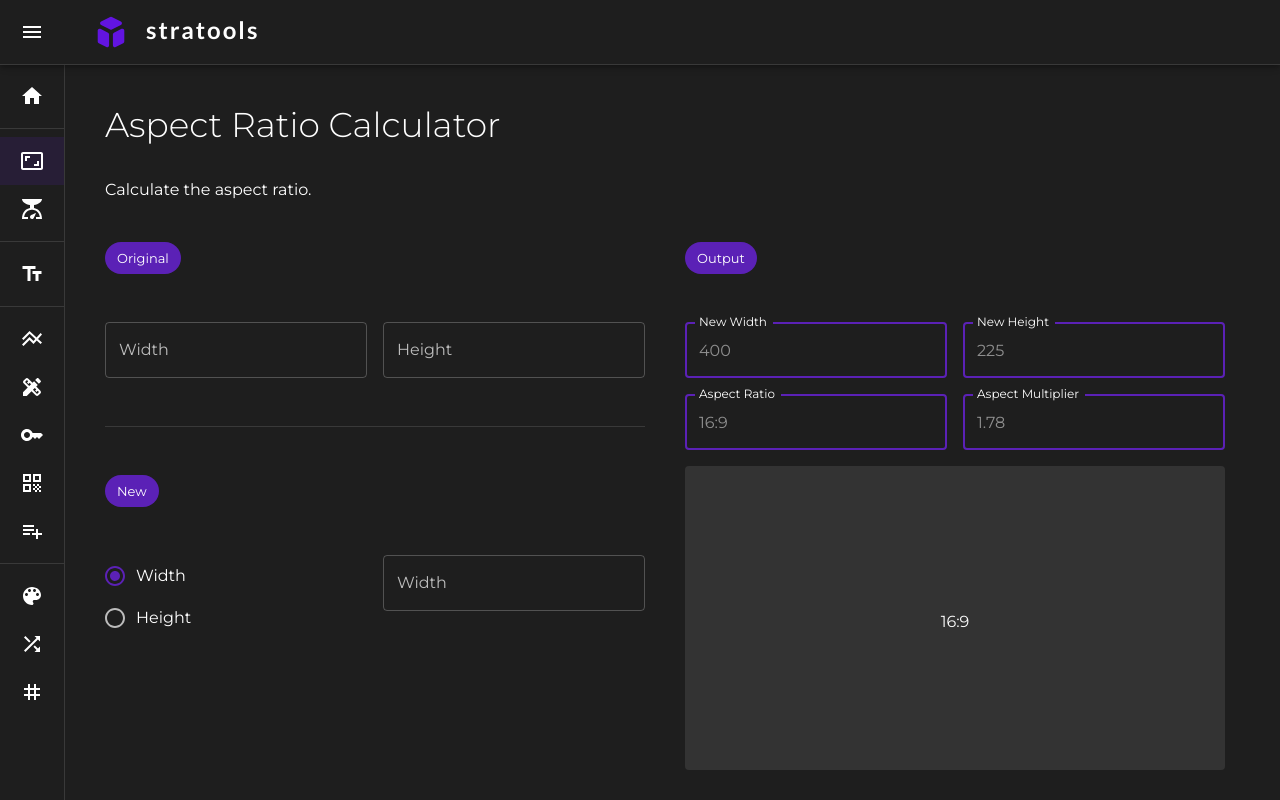
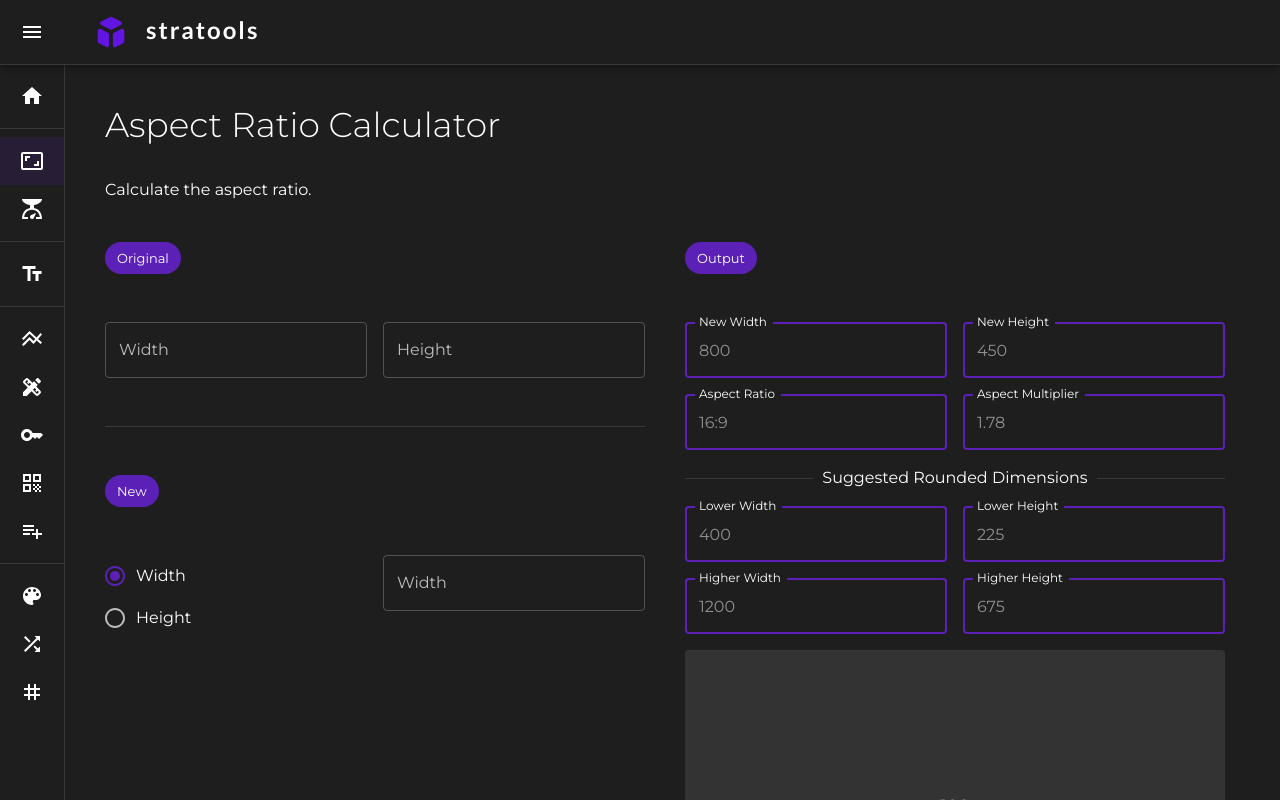
Before and after one commit to huffmanks/tools-nextjs, a Next.js app: page /calculate/aspect-ratio in a window 1280 px wide. Shown: the top 800 px of the page. Built offline with nearby package versions, Linux system fonts and the light colour scheme.

Commit message:
aspect ratio calculator: suggested rounded dimensions

```diff
--- a/constants/aspectRatio.js
+++ b/constants/aspectRatio.js
@@ -1,53 +1,77 @@
 export const initialValues = {
-    originalWidth: '',
-    originalHeight: '',
-    selectedType: 'width',
-    newSize: '',
-    newWidth: '',
-    newHeight: '',
-    aspectRatio: '',
-    aspectMultiplier: '',
-    dimensions: '',
-}
+  originalWidth: "",
+  originalHeight: "",
+  selectedType: "width",
+  newSize: "",
+  newWidth: "",
+  newHeight: "",
+  suggestedLowerWidth: "",
+  suggestedLowerHeight: "",
+  suggestedHigherWidth: "",
+  suggestedHigherHeight: "",
+  aspectRatio: "",
+  aspectMultiplier: "",
+  dimensions: "",
+};
 
 export const aspectInputs = [
   {
-        name: 'originalWidth',
-        label: 'Width',
-        placeholder: '1920',
+    name: "originalWidth",
+    label: "Width",
+    placeholder: "1920",
   },
   {
-        name: 'originalHeight',
-        label: 'Height',
-        placeholder: '1080',
+    name: "originalHeight",
+    label: "Height",
+    placeholder: "1080",
   },
   {
-        name: 'newSize',
-        label: 'Width',
-        placeholder: '500',
+    name: "newSize",
+    label: "Width",
+    placeholder: "500",
     isDynamic: true,
   },
-]
+];
 
 export const aspectOutput = [
   {
-        name: 'newWidth',
-        label: 'New Width',
-        placeholder: '400',
+    name: "newWidth",
+    label: "New Width",
+    placeholder: "800",
   },
   {
-        name: 'newHeight',
-        label: 'New Height',
-        placeholder: '225',
+    name: "newHeight",
+    label: "New Height",
+    placeholder: "450",
   },
   {
-        name: 'aspectRatio',
-        label: 'Aspect Ratio',
-        placeholder: '16:9',
+    name: "aspectRatio",
+    label: "Aspect Ratio",
+    placeholder: "16:9",
   },
   {
-        name: 'aspectMultiplier',
-        label: 'Aspect Multiplier',
-        placeholder: '1.78',
+    name: "aspectMultiplier",
+    label: "Aspect Multiplier",
+    placeholder: "1.78",
   },
-]
+  {
+    name: "suggestedLowerWidth",
+    label: "Lower Width",
+    placeholder: "400",
+  },
+  {
+    name: "suggestedLowerHeight",
+    label: "Lower Height",
+    placeholder: "225",
+  },
+  {
+    name: "suggestedHigherWidth",
+    label: "Higher Width",
+    placeholder: "1200",
+  },
+  {
+    name: "suggestedHigherHeight",
+    label: "Higher Height",
+    placeholder: "675",
+  },
+];
--- a/features/AspectRatio/AspectValues.jsx
+++ b/features/AspectRatio/AspectValues.jsx
@@ -1,43 +1,53 @@
-import { useGlobalState } from '../../hooks/useContext'
-import { useCopyToClipboard } from '../../hooks/useCopyToClipboard'
+import { useGlobalState } from "../../hooks/useContext";
+import { useCopyToClipboard } from "../../hooks/useCopyToClipboard";
 
-import { aspectOutput } from '../../constants/aspectRatio'
+import { aspectOutput } from "../../constants/aspectRatio";
 
-import { Grid, TextField, InputAdornment, IconButton } from '@mui/material'
-import ContentCopyIcon from '@mui/icons-material/ContentCopy'
+import ContentCopyIcon from "@mui/icons-material/ContentCopy";
+import { Divider, Grid, IconButton, InputAdornment, TextField, Typography } from "@mui/material";
+import { Fragment } from "react";
 
 const AspectValues = ({ values }) => {
-    const { addToast } = useGlobalState()
-    const [copy] = useCopyToClipboard()
+  const { addToast } = useGlobalState();
+  const [copy] = useCopyToClipboard();
 
   const handleCopy = async (name) => {
-        const copySuccess = await copy(name)
+    const copySuccess = await copy(name);
 
     if (copySuccess) {
-            addToast('Copied to clipboard!')
+      addToast("Copied to clipboard!");
     }
-    }
+  };
 
   return (
     <>
       {aspectOutput.map((output, index) => (
-                <Grid key={index} item sm={6} xs={12}>
+        <Fragment key={output.name}>
+          {index === 4 && (
+            <Grid item xs={12}>
+              <Divider component="div" role="presentation">
+                <Typography>Suggested Rounded Dimensions</Typography>
+              </Divider>
+            </Grid>
+          )}
+
+          <Grid item sm={6} xs={12}>
             <TextField
               fullWidth
               focused
               readOnly
-                        variant='outlined'
+              variant="outlined"
               label={output.label}
               name={output.name}
               placeholder={output.placeholder}
               value={values[output.name]}
-                        autoComplete='none'
+              autoComplete="none"
               InputProps={{
                 readOnly: true,
                 endAdornment: (
-                                <InputAdornment position='end'>
+                  <InputAdornment position="end">
                     {values[output.name] && (
-                                        <IconButton aria-label='copy value to clipboard' onClick={() => handleCopy(values[output.name])} edge='end'>
+                      <IconButton aria-label="copy value to clipboard" onClick={() => handleCopy(values[output.name])} edge="end">
                         <ContentCopyIcon />
                       </IconButton>
                     )}
@@ -46,9 +56,10 @@ const AspectValues = ({ values }) => {
               }}
             />
           </Grid>
+        </Fragment>
       ))}
     </>
-    )
-}
+  );
+};
 
-export default AspectValues
+export default AspectValues;
--- a/features/AspectRatio/getAspectNumbers.js
+++ b/features/AspectRatio/getAspectNumbers.js
@@ -1,28 +1,84 @@
-const getAspectGCD = (...arr) => {
-    const gcd = (x, y) => (!y ? x : getAspectGCD(y, x % y))
-    return [...arr].reduce((a, b) => gcd(a, b))
+export const getAspectNumbers = (values) => {
+  const newOtherSize =
+    values.newSize === ""
+      ? ""
+      : values.selectedType === "width"
+      ? Math.round((values.originalHeight / values.originalWidth) * values.newSize * 100) / 100
+      : Math.round((values.originalWidth / values.originalHeight) * values.newSize * 100) / 100;
+
+  const newWidth = values.selectedType === "width" ? values.newSize : newOtherSize;
+  const newHeight = values.selectedType === "height" ? values.newSize : newOtherSize;
+
+  const hasDimensions = !!newWidth && !!newHeight && !!values.originalWidth && !!values.originalHeight ? true : false;
+
+  const dimensions = hasDimensions ? `${newWidth} x ${newHeight}` : "";
+
+  const aspectGCD = getAspectGCD(parseInt(values.originalWidth), parseInt(values.originalHeight));
+
+  const aspectMultiplier = (values.originalWidth / values.originalHeight).toFixed(2);
+
+  const aspectRatio = `${values.originalWidth / aspectGCD}:${values.originalHeight / aspectGCD}`;
+
+  const { lower, higher } = suggestNearestIntegerDimensions(Number(values.originalWidth), Number(values.originalHeight), Number(values.newSize), values.selectedType);
+
+  const suggestedValues = {
+    suggestedLowerWidth: String(lower?.width) ?? "",
+    suggestedLowerHeight: String(lower?.height) ?? "",
+    suggestedHigherWidth: String(higher?.width) ?? "",
+    suggestedHigherHeight: String(higher?.height) ?? "",
+  };
+
+  return { newWidth, newHeight, ...suggestedValues, aspectMultiplier, aspectRatio, dimensions };
+};
+
+function getAspectGCD(...arr) {
+  const gcd = (x, y) => (!y ? x : getAspectGCD(y, x % y));
+  return [...arr].reduce((a, b) => gcd(a, b));
 }
 
-export const getAspectNumbers = (values) => {
-    const newOtherSize =
-        values.newSize === ''
-            ? ''
-            : values.selectedType === 'width'
-            ? Math.round((values.originalHeight / values.originalWidth) * values.newSize * 100) / 100
-            : Math.round((values.originalWidth / values.originalHeight) * values.newSize * 100) / 100
+function suggestNearestIntegerDimensions(originalWidth, originalHeight, target, selectedType) {
+  const aspectRatio = originalHeight / originalWidth;
 
-    const newWidth = values.selectedType === 'width' ? values.newSize : newOtherSize
-    const newHeight = values.selectedType === 'height' ? values.newSize : newOtherSize
+  if (selectedType === "width") {
+    const lower = findNearestFromWidth(target, aspectRatio, "down");
+    const higher = findNearestFromWidth(target, aspectRatio, "up");
+    return { lower, higher };
+  }
 
-    const hasDimensions = !!newWidth && !!newHeight && !!values.originalWidth && !!values.originalHeight ? true : false
+  if (selectedType === "height") {
+    const lower = findNearestFromHeight(target, aspectRatio, "down");
+    const higher = findNearestFromHeight(target, aspectRatio, "up");
+    return { lower, higher };
+  }
 
-    const dimensions = hasDimensions ? `${newWidth} x ${newHeight}` : ''
+  return {
+    lower: { width: "", height: "" },
+    higher: { width: "", height: "" },
+  };
+}
 
-    const aspectGCD = getAspectGCD(parseInt(values.originalWidth), parseInt(values.originalHeight))
+function findNearestFromWidth(baseWidth, aspectRatio, direction) {
+  let width = baseWidth + (direction === "up" ? 1 : -1);
+  const step = direction === "up" ? 1 : -1;
 
-    const aspectMultiplier = (values.originalWidth / values.originalHeight).toFixed(2)
+  while (width > 0) {
+    const height = width * aspectRatio;
+    if (Number.isInteger(height)) {
+      return { width, height: Math.round(height) };
+    }
+    width += step;
+  }
+}
 
-    const aspectRatio = `${values.originalWidth / aspectGCD}:${values.originalHeight / aspectGCD}`
+function findNearestFromHeight(baseHeight, aspectRatio, direction) {
+  let height = baseHeight + (direction === "up" ? 1 : -1);
+  const step = direction === "up" ? 1 : -1;
 
-    return { newWidth, newHeight, aspectMultiplier, aspectRatio, dimensions }
+  while (height > 0) {
+    const width = height / aspectRatio;
+    if (Number.isInteger(width)) {
+      return { width: Math.round(width), height };
+    }
+    height += step;
+  }
 }
--- a/features/AspectRatio/useAspectRatioFormControls.jsx
+++ b/features/AspectRatio/useAspectRatioFormControls.jsx
@@ -1,113 +1,126 @@
-import { useCallback, useState } from 'react'
+import { useCallback, useState } from "react";
 
-import { getAspectNumbers } from './getAspectNumbers'
-import { initialValues } from '../../constants/aspectRatio'
+import { initialValues } from "../../constants/aspectRatio";
+import { getAspectNumbers } from "./getAspectNumbers";
 
 export const useAspectRatioFormControls = () => {
-    const [values, setValues] = useState(initialValues)
-    const [errors, setErrors] = useState({})
+  const [values, setValues] = useState(initialValues);
+  const [errors, setErrors] = useState({});
 
   const validate = (fieldValues = values) => {
-        let temp = { ...errors }
+    let temp = { ...errors };
 
-        if ('originalWidth' in fieldValues) {
-            temp.originalWidth = fieldValues.originalWidth.match(/^(0|[1-9]\d*)?(\.\d+)?(?<=\d)$/) || fieldValues.originalWidth === '' ? '' : 'Must be a number.'
+    if ("originalWidth" in fieldValues) {
+      temp.originalWidth = fieldValues.originalWidth.match(/^(0|[1-9]\d*)?(\.\d+)?(?<=\d)$/) || fieldValues.originalWidth === "" ? "" : "Must be a number.";
     }
 
-        if ('originalHeight' in fieldValues) {
-            temp.originalHeight = fieldValues.originalHeight.match(/^(0|[1-9]\d*)?(\.\d+)?(?<=\d)$/) || fieldValues.originalHeight === '' ? '' : 'Must be a number.'
+    if ("originalHeight" in fieldValues) {
+      temp.originalHeight = fieldValues.originalHeight.match(/^(0|[1-9]\d*)?(\.\d+)?(?<=\d)$/) || fieldValues.originalHeight === "" ? "" : "Must be a number.";
     }
 
-        if ('newSize' in fieldValues) {
-            temp.newSize = fieldValues.newSize.match(/^(0|[1-9]\d*)?(\.\d+)?(?<=\d)$/) || fieldValues.newSize === '' ? '' : 'Must be a number.'
+    if ("newSize" in fieldValues) {
+      temp.newSize = fieldValues.newSize.match(/^(0|[1-9]\d*)?(\.\d+)?(?<=\d)$/) || fieldValues.newSize === "" ? "" : "Must be a number.";
     }
 
     setErrors({
       ...temp,
-        })
-    }
+    });
+  };
 
   const handleFocus = (e) => {
-        e.target.select()
-    }
+    e.target.select();
+  };
 
   const handleChange = (e) => {
-        const { name, value } = e.target
+    const { name, value } = e.target;
 
-        if (name === 'selectedType' && values.newSize) {
-            const { newWidth, newHeight, aspectRatio, dimensions } = getAspectNumbers({ ...values, [name]: value })
+    if (name === "selectedType" && values.newSize) {
+      const { newWidth, newHeight, suggestedLowerWidth, suggestedLowerHeight, suggestedHigherWidth, suggestedHigherHeight, aspectRatio, dimensions } = getAspectNumbers({ ...values, [name]: value });
 
       setValues({
         ...values,
         [name]: value,
         newWidth,
         newHeight,
+        suggestedLowerWidth,
+        suggestedLowerHeight,
+        suggestedHigherWidth,
+        suggestedHigherHeight,
         aspectRatio,
         dimensions,
-            })
-        } else if (name === 'originalWidth' || name === 'originalHeight' || name === 'newSize') {
-            validate({ [name]: value })
+      });
+    } else if (name === "originalWidth" || name === "originalHeight" || name === "newSize") {
+      validate({ [name]: value });
 
-            const isValid = Object.values(errors).every((x) => x === '')
+      const isValid = Object.values(errors).every((x) => x === "");
 
       if (!isNaN(value) && isValid) {
-                const hasValue = value !== ''
-                const isOriginal = name === 'originalWidth' || name === 'originalHeight'
+        const hasValue = value !== "";
+        const isOriginal = name === "originalWidth" || name === "originalHeight";
 
         setValues({
           ...values,
           [name]: value,
-                    newWidth: hasValue ? values.newWidth : '',
-                    newHeight: hasValue ? values.newHeight : '',
-                    aspectRatio: !hasValue && isOriginal ? '' : values.aspectRatio,
-                    aspectMultiplier: !hasValue && isOriginal ? '' : values.aspectMultiplier,
-                    dimensions: values.newWidth && values.newHeight ? `${values.newWidth} x ${values.newHeight}` : '',
-                })
+          newWidth: hasValue ? values.newWidth : "",
+          newHeight: hasValue ? values.newHeight : "",
+          suggestedLowerWidth: hasValue ? values.suggestedLowerWidth : "",
+          suggestedLowerHeight: hasValue ? values.suggestedLowerHeight : "",
+          suggestedHigherWidth: hasValue ? values.suggestedHigherWidth : "",
+          suggestedHigherHeight: hasValue ? values.suggestedHigherHeight : "",
+          aspectRatio: !hasValue && isOriginal ? "" : values.aspectRatio,
+          aspectMultiplier: !hasValue && isOriginal ? "" : values.aspectMultiplier,
+          dimensions: values.newWidth && values.newHeight ? `${values.newWidth} x ${values.newHeight}` : "",
+        });
       } else {
         setValues((prev) => ({
           ...values,
           [name]: prev[name],
-                }))
+        }));
       }
 
-            const isCalculable =
-                (!isNaN(value) && isValid && values.originalWidth && values.originalHeight && value !== '') ||
-                (!isNaN(value) && isValid && values.originalWidth && values.newSize && value !== '') ||
-                (!isNaN(value) && isValid && values.originalHeight && values.newSize && value !== '')
-                    ? true
-                    : false
+      const hasNewSize = !!values.newSize && !isNaN(Number(values.newSize));
+      const hasOriginalDims = !!values.originalWidth && !!values.originalHeight;
+
+      const isCalculable = !isNaN(value) && isValid && value !== "" && hasNewSize && hasOriginalDims;
 
       if (isCalculable) {
-                calculateNumbers(name, value)
+        calculateNumbers(name, value);
       }
     } else {
       setValues({
         ...values,
         [name]: value,
-            })
+      });
     }
-    }
+  };
 
   const handleBlur = () => {
-        setErrors({})
-    }
+    setErrors({});
+  };
 
   const calculateNumbers = useCallback(
     (name, value) => {
-            const { newWidth, newHeight, aspectRatio, aspectMultiplier, dimensions } = getAspectNumbers({ ...values, [name]: value })
+      const { newWidth, newHeight, suggestedLowerWidth, suggestedLowerHeight, suggestedHigherWidth, suggestedHigherHeight, aspectRatio, aspectMultiplier, dimensions } = getAspectNumbers({
+        ...values,
+        [name]: value,
+      });
 
       setValues({
         ...values,
         [name]: value,
         newWidth,
         newHeight,
+        suggestedLowerWidth,
+        suggestedLowerHeight,
+        suggestedHigherWidth,
+        suggestedHigherHeight,
         aspectRatio,
         aspectMultiplier,
         dimensions,
-            })
+      });
     },
     [values]
-    )
+  );
 
   return {
     values,
@@ -115,5 +128,5 @@ export const useAspectRatioFormControls = () => {
     handleFocus,
     handleChange,
     handleBlur,
-    }
-}
+  };
+};
```
Also changed, not shown: 1 other file (tests, documents, lock files or other folders). Lines whose indentation alone changed are shown as unchanged.
